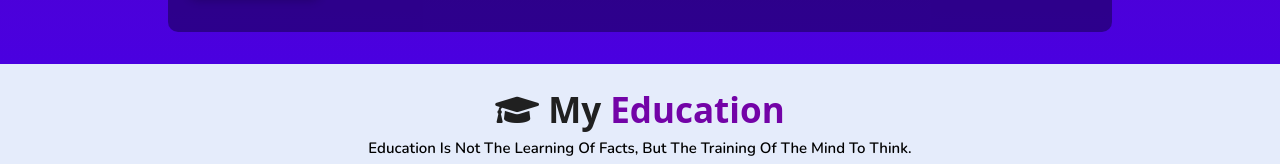
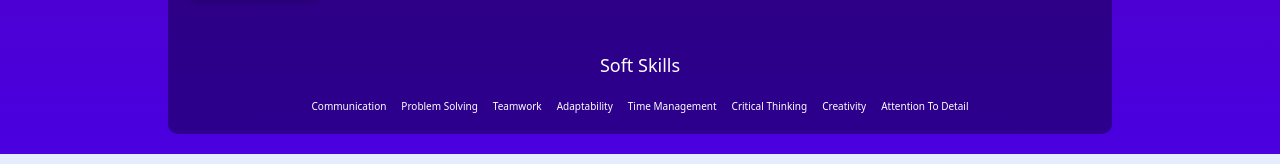
Before and after one commit to hanithakkar887/My-portfolio, a plain HTML site: page index.html in a window 1280 px wide. Shown: the part 2256-2420 px from the top of the page. Drawn offline with nearby package versions, Linux system fonts and the light colour scheme; animation ran at ten frames a second.

Commit message:
Update index.html

```diff
--- a/index.html
+++ b/index.html
@@ -84,7 +84,7 @@
             <li><a href="#experience">Projects</a></li>
             <li><a href="#footer">Contact</a></li>
             <li>
-  <a href="https://drive.google.com/file/d/1e2Vcb1lnvWLiLlru8Ghy1BUKiM6MG5Xx/view" target="_blank" rel="noopener noreferrer">
+  <a href="https://drive.google.com/file/d/1FKOE-YZxPHnii_GoGurIw9ZRxdlHC3jR/view" target="_blank" >
     Resume
   </a>
 </li>
@@ -185,6 +185,22 @@
             </div> -->
 
       </div>
+      <div class="soft-skills" style="margin-top: 40px; text-align: center;">
+  <h3 style="font-size: 1.8rem; margin-bottom: 20px;">Soft Skills</h3>
+
+  <div style="display: flex; flex-wrap: wrap; justify-content: center; gap: 15px;">
+
+    <span class="skill-badge">Communication</span>
+    <span class="skill-badge">Problem Solving</span>
+    <span class="skill-badge">Teamwork</span>
+    <span class="skill-badge">Adaptability</span>
+    <span class="skill-badge">Time Management</span>
+    <span class="skill-badge">Critical Thinking</span>
+    <span class="skill-badge">Creativity</span>
+    <span class="skill-badge">Attention to Detail</span>
+
+  </div>
+</div>
 </div>
 </section>
 <!-- skills section ends -->
```
